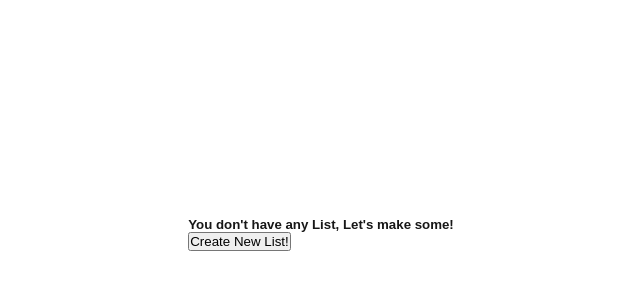
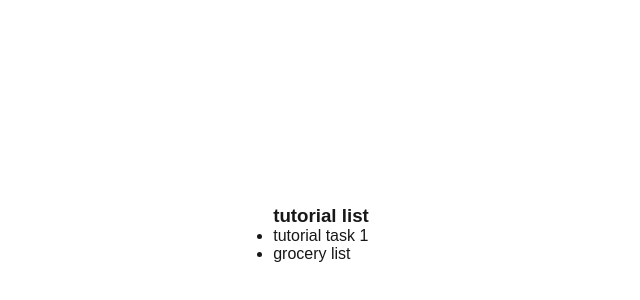
Before and after one commit to CaptDread/Doms-AppBase, a Next.js app: page / in a window 1280 px wide. Shown: the part 166-466 px from the top of the page, without its empty margins (319-959 px from the left). Built offline with nearby package versions, Linux system fonts and the light colour scheme.

Commit message:
Tutorial List Group Generation

```diff
--- a/app/api/Tasks/List.js
+++ b/app/api/Tasks/List.js
@@ -0,0 +1,13 @@
+
+
+
+export default function ListTask(data){
+    const task = JSON.parse(data)
+    console.log(task.task_name)
+
+    return (
+        <li className="todolist_item">
+            <p>{task.task_name}</p>
+        </li>
+    )
+}
--- a/app/components/base/GroupList.js
+++ b/app/components/base/GroupList.js
@@ -1,18 +1,66 @@
 // This component handles listing Todo Lists, yeah plural, as in users can use have more than one todo list.
+
+import ListTask from "@/app/api/Tasks/List";
 
 const groups = () => localStorage.getItem('groups');
 
 
+function tutorialList() {
+    const tutTask1 = {
+        task_id:"tuttask",
+        task_name:"tutorial task 1",
+        task_desc:"a tutorial task, to test and edit style, data transfering, and random text stuff. so yeah... lorem ipsum, pirate stuff, yhadayhadayada...",
+        task_summary:"A basic tutorial task",
+        sub_task:[],
+        completed:false
+    }
+    const tutTask2 = {
+        task_id:"tuttask",
+        task_name:"grocery list",
+        task_desc:"a tutorial task, to test and edit style, data transfering, and random text stuff. so yeah... lorem ipsum, pirate stuff, yhadayhadayada...",
+        task_summary:"A basic tutorial task, with subtask",
+        sub_task:[
+            "apples", "bananas", "orange juice",
+        ],
+        completed:false
+    }
+
+    const task1_string = JSON.stringify(tutTask1)
+    const task2_string = JSON.stringify(tutTask2)
+
+
+    const newListGroup = {
+        list_id:"tutlist",
+        list_name:"tutorial list",
+        listOBJS:{
+            task1_string,
+            task2_string
+        }
+    }
+
+    const listOBJS = newListGroup.listOBJS
+
+    return(
+        <section className="listGroup_section">
+            <div className="listHeader">
+                <h3>
+                    {newListGroup.list_name}
+                </h3>
+            </div>
+            <ul className="todolist_ul">
+                {Object.values(listOBJS).map(ListTask)}
+            </ul>
+        </section>
+    )
+}
+
 
 export default function GetLists(){
     if (groups.length < 1){
-        console.log("No Groups")
+
         return(
             <>
-                <section>
-                    <h5>You don't have any List, Let's make some!</h5>
-                    <button>Create New List!</button>
-                </section>
+                {tutorialList()}
             </>
         )
     } else {
--- a/app/components/boot/brand.js
+++ b/app/components/boot/brand.js
@@ -1,11 +1,12 @@
 import styles from "../../page.module.css";
+import Image from "next/image";
 
 export default function DatsMyLogo(){
     return(
         <>
             <section className={styles.brandShow}>
                 <figure>
-                    <img src={"./../../captainsLogo.png"}/>
+                    <Image src={"./../../captainsLogo.png"} alt={"Logo Designed by the Captain Himself!"}/>
                 </figure>
             </section >
         </>
```
